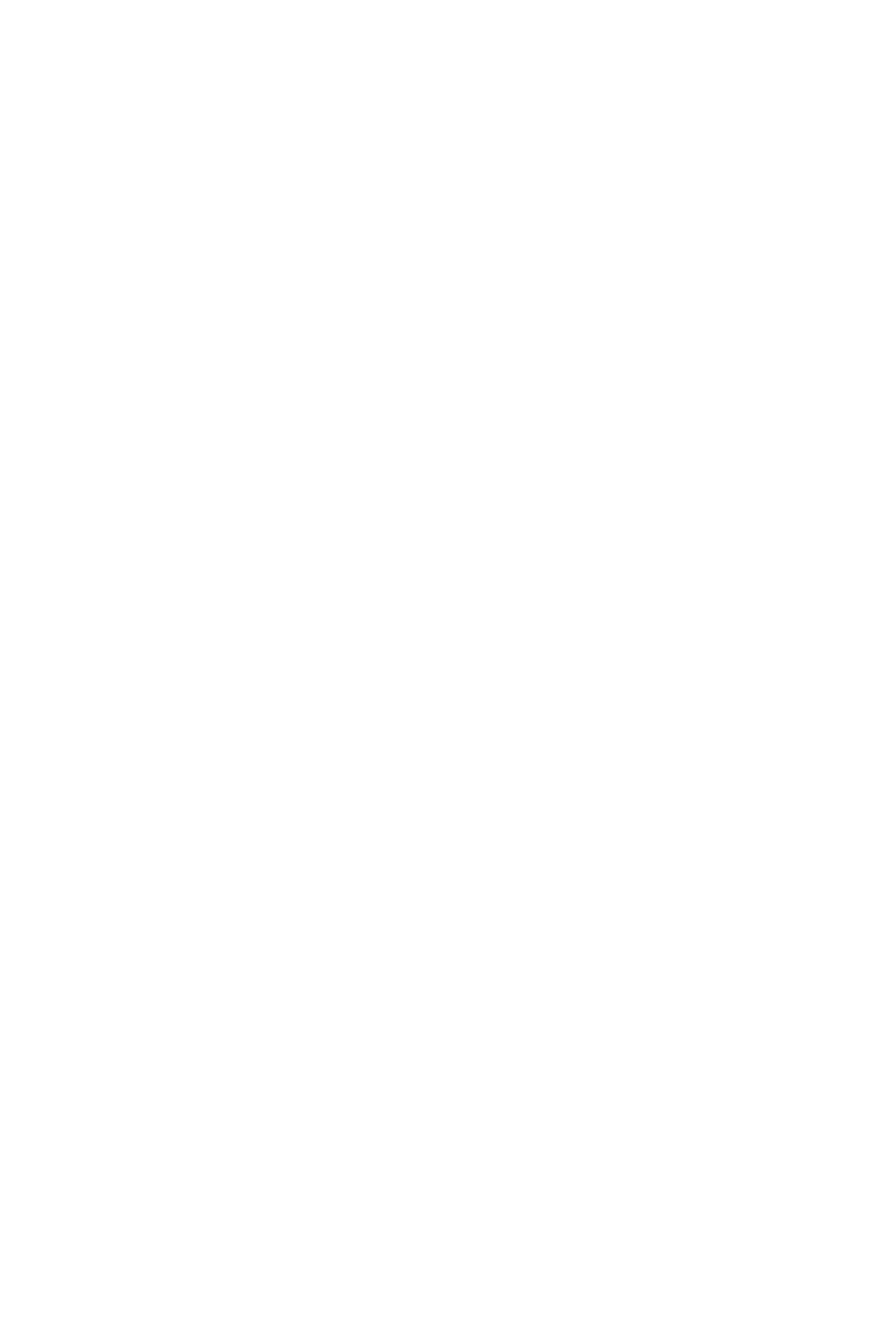
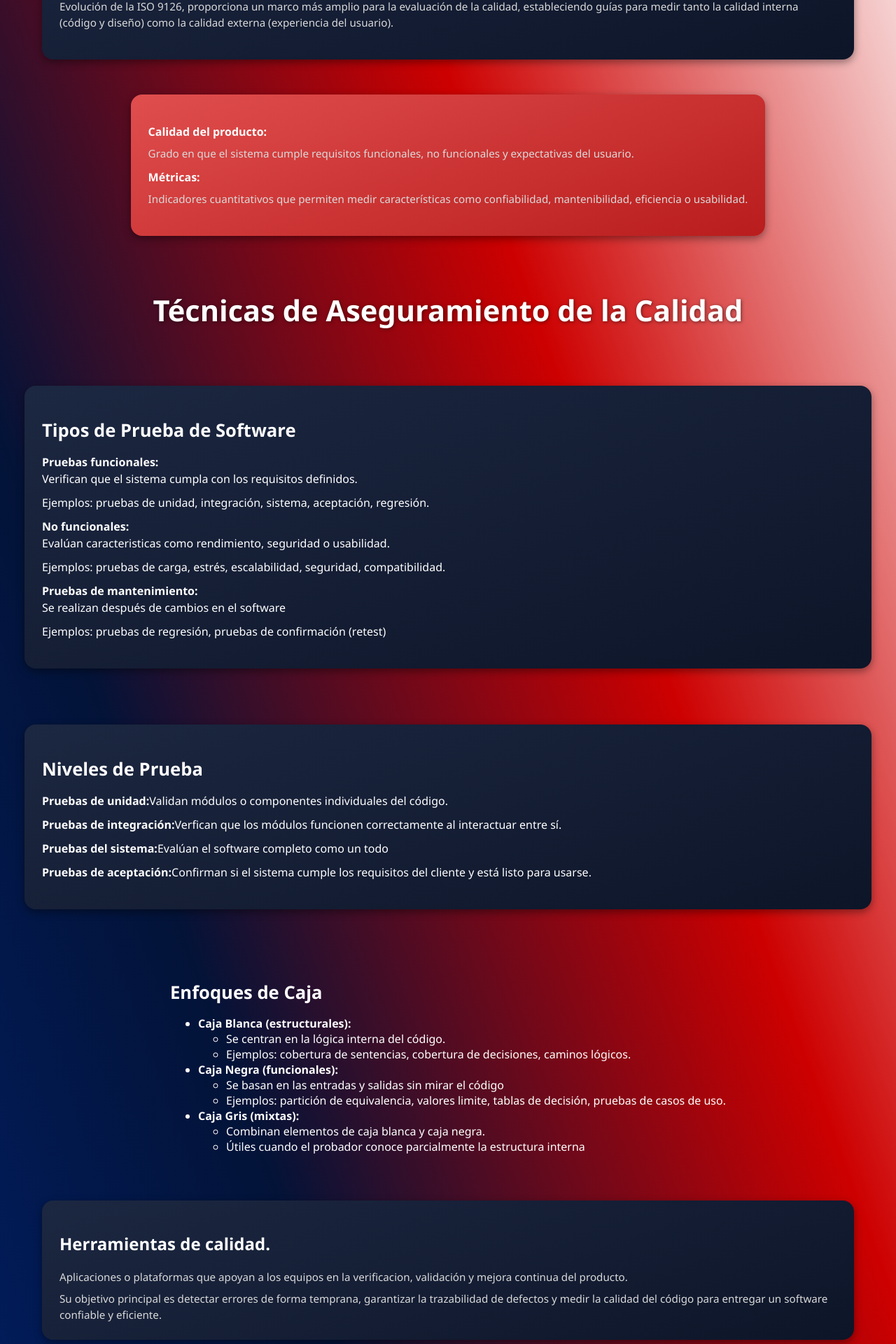
Before and after one commit to GastooCom/P-gina-Funcional-Prototipos, a React (Create React App) app in the folder proyecto_sgc/: page /gestioncalidadsoft in a window 1280 px wide. Before the commit this address had no page. Shown: the part 400-2320 px from the top of the page at 70% size. Before the commit the page ends 800 px from the top, so only its background shows below. Built offline with nearby package versions, Linux system fonts and the light colour scheme.

Commit message:
Subiendo gestion de calidad

```diff
--- a/proyecto_sgc/package.json
+++ b/proyecto_sgc/package.json
@@ -10,7 +10,7 @@
     "react": "^19.1.1",
     "react-dom": "^19.1.1",
     "react-router-dom": "^7.9.1",
-    "react-scripts": "5.0.1",
+    "react-scripts": "^5.0.1",
     "web-vitals": "^2.1.4"
   },
   "scripts": {
--- a/proyecto_sgc/src/App.jsx
+++ b/proyecto_sgc/src/App.jsx
@@ -3,6 +3,7 @@ import './App.css';
 import {BrowserRouter as Router, Routes, Route} from "react-router-dom";
 import Inicio from './components/Inicio';
 import ProcesoDesarrolloSoft from "./components/ProcesoDesarrolloSoft";
+import GestionCalidadSoft from './components/Gestion_de_calidad';
 
 function App() {
   return (
@@ -10,9 +11,9 @@ function App() {
       <Routes>
         <Route path="/" element={<Inicio />} />
         <Route path="/procesodesarrollosoft" element={<ProcesoDesarrolloSoft />}/>
-        {/*
+
         <Route path="/gestioncalidadsoft" element={<GestionCalidadSoft />} />
-        <Route path="/procesodesarrollosoft" element={<ProcesoDesarrolloSoft />}/>
+        {/*<Route path="/procesodesarrollosoft" element={<ProcesoDesarrolloSoft />}/>
         <Route path="/recursosaprendizaje" element={<RecursosAprendizaje />} />
         <Route path="/metodologiadetalle" element={<MetodologiaDetalle />} />
         */}
--- /dev/null
+++ b/proyecto_sgc/src/components/Gestion_de_calidad.jsx
@@ -0,0 +1,155 @@
+import React from 'react';
+import '../css/Gestion_de_calidad.css';
+
+
+const GestionCalidadSoft = () => {
+  return (
+
+    <div className="fundamentos-container">
+
+      <h1>Fundamentos:</h1>
+
+      <div className="panel izquierdo">
+        <h2>Estándares Internacionales</h2>
+        <ul>
+          <li>
+            <strong>ISO/IEC 9126:</strong>
+            <p>
+              Define un modelo de calidad de software basado en características como funcionalidad, confiabilidad, usabilidad, eficiencia, mantenibilidad y portabilidad.
+            </p>
+          </li>
+          <li>
+            <strong>ISO/IEC 25000 (SQuaRE):</strong>
+            <p>
+              Evolución de la ISO 9126, proporciona un marco más amplio para la evaluación de la calidad, estableciendo guías para medir tanto la calidad interna (código y diseño) como la calidad externa (experiencia del usuario).
+            </p>
+          </li>
+        </ul>
+      </div>
+
+      <div className="panel derecho">
+        <ul>
+          <li>
+            <strong>Calidad del producto:</strong>
+            <p>
+              Grado en que el sistema cumple requisitos funcionales, no funcionales y expectativas del usuario.
+            </p>
+          </li>
+          <li>
+            <strong>Métricas:</strong>
+            <p>
+              Indicadores cuantitativos que permiten medir características como confiabilidad, mantenibilidad, eficiencia o usabilidad.
+            </p>
+          </li>
+        </ul>
+      </div>
+
+      {/* <div className="icono-final">
+        <img src="ruta/de/la/imagen.jpg" alt="Descripción simbólica" />
+      </div> */}
+
+        {/*foto numero 7*/}
+      <h1 className="titulo principal"> Técnicas de Aseguramiento de la Calidad</h1>
+
+      {/* Tipos de Prueba */}
+      <section className="section">
+        <h2 className="titulo"> Tipos de Prueba de Software</h2>
+        <ul>
+          <li>
+            <strong>Pruebas funcionales:</strong>
+            <li>Verifican que el sistema cumpla con los requisitos definidos.</li>
+            <li>Ejemplos: pruebas de unidad, integración, sistema, aceptación, regresión.</li>
+          </li>
+          <li>
+            <strong>No funcionales:</strong>
+            <ul>
+              <li>Evalúan caracteristicas como rendimiento, seguridad o usabilidad.</li>
+              <li>Ejemplos: pruebas de carga, estrés, escalabilidad, seguridad, compatibilidad.</li>
+            </ul>
+          </li>
+          <li>
+            <strong>Pruebas de mantenimiento:</strong>
+            <ul>
+              <li>Se realizan después de cambios en el software</li>
+              <li>Ejemplos: pruebas de regresión, pruebas de confirmación (retest)</li>
+            </ul>
+          </li>
+        </ul>
+      </section>
+
+      {/* Niveles de Prueba */}
+      <section className="section">
+        <h2 className="titulo"> Niveles de Prueba</h2>
+        <ul>
+          <li><strong>Pruebas de unidad:</strong>Validan módulos o componentes individuales del código.</li>
+          <li><strong>Pruebas de integración:</strong>Verfican que los módulos funcionen correctamente al interactuar entre sí.</li>
+          <li><strong>Pruebas del sistema:</strong>Evalúan el software completo como un todo</li>
+          <li><strong>Pruebas de aceptación:</strong>Confirman si el sistema cumple los requisitos del cliente y está listo para usarse.</li>
+        </ul>
+      </section>
+
+      {/* Enfoques de Caja */}
+      <section>
+        <h2 className="titulo"> Enfoques de Caja</h2>
+        <ul>
+          <li>
+            <strong>Caja Blanca (estructurales):</strong>
+            <ul>
+              <li>Se centran en la lógica interna del código.</li>
+              <li>Ejemplos: cobertura de sentencias, cobertura de decisiones, caminos lógicos.</li>
+            </ul>
+          </li>
+          <li>
+            <strong>Caja Negra (funcionales):</strong>
+            <ul>
+              <li>Se basan en las entradas y salidas sin mirar el código</li>
+              <li>Ejemplos: partición de equivalencia, valores limite, tablas de decisión, pruebas de casos de uso.</li>
+            </ul>
+          </li>
+          <li>
+            <strong>Caja Gris (mixtas):</strong>
+            <ul>
+              <li>Combinan elementos de caja blanca y caja negra.</li>
+              <li>Útiles cuando el probador conoce parcialmente la estructura interna</li>
+            </ul>
+          </li>
+        </ul>
+      </section>
+
+        {/*foto numero 8*/}
+      <div className="bloque desarrollo">
+        <h2>Herramientas de calidad.</h2>
+        <p>Aplicaciones o plataformas que apoyan a los equipos en la verificacion, validación y mejora continua del producto.</p>
+         <p> Su objetivo principal es detectar errores de forma temprana, garantizar la trazabilidad de defectos y medir la calidad del código para entregar un software confiable y eficiente.</p>
+      </div>
+
+      <div className="bloque gestion">
+        <h3>Herramientas de gestión de pruebas</h3>
+        <p>Aplicaciones que permiten planificar, diseñar, ejecutar y documentar pruebas de software.</p>
+        <p>Con ellas, los equipos pueden asegurar que las funcionalidades cumplen con los requisitos y que no se introducen errores en nuevas funciones</p>
+      </div>
+
+      <div className="bloque recursos">
+        <h2>Seguimiento de defectos </h2>
+        <p>Son sistemas que facilitan el registro, priorización, asignación y monitoreo de los defectos encontrados en el software.</p>
+        <p>Ayudan a organizar el flujo de trabajo cuando aparecen bugs, evitando que queden sin resolver.</p>
+        <ul>
+          <li>Ejemplo:</li>
+          <li> <strong>Jira:</strong> Muy popular en entornos ágiles, permite gestionar defectos y tareas.</li>
+        </ul>
+      </div>
+
+      <div className="bloque metodologia">
+        <h2>Análisis de calidad</h2>
+        <p>Son programas que realizan un análisis estático o dinámico del código fuente, evaluando su estructura, seguridad y mantenibilidad.</p>
+        <p>Se enfocan en la calidad técnica, reduciendo la deuda técnica y fomentando buenas prácticas.</p>
+        <ul>
+          <li>Ejemplo:</li>
+          <li><strong>SonarQube:</strong> Analiza métricas como complejidad, duplicaciones y seguridad.</li>
+        </ul>
+      </div>
+    </div>
+  );
+};
+
+export default GestionCalidadSoft;
--- a/proyecto_sgc/src/components/Inicio.jsx
+++ b/proyecto_sgc/src/components/Inicio.jsx
@@ -15,7 +15,7 @@ export default function Inicio() {
       {/* Barra de navegación */}
       <div className="navbar">
         <button className="nav-btn" onClick={() => navigate("/procesodesarrollosoft")}>← Procesos de Desarrollo. Soft</button>
-        <button className="nav-btn">Gestion de Calidad. Soft</button>
+        <button className="nav-btn"onClick={() => navigate("/gestioncalidadsoft")}>Gestion de Calidad. Soft</button>
         <button className="nav-btn">Recursos y Aprendizaje</button>
         <button className="nav-btn">Metodologia en detalle</button>
         <button className="nav-btn">Adicionales →</button>
--- /dev/null
+++ b/proyecto_sgc/src/css/Gestion_de_calidad.css
@@ -0,0 +1,127 @@
+/* ===== Fondo general ===== */
+body {
+  margin: 0;
+  padding: 0;
+  font-family: 'Segoe UI', Tahoma, Geneva, Verdana, sans-serif;
+  background: linear-gradient(70deg, #002271, #031338, #cd0000, #ffffff);
+  min-height: 100vh;
+  color: white;
+}
+
+/* ===== Contenedor general ===== */
+.fundamentos-container {
+  display: flex;
+  flex-direction: column;
+  align-items: center;
+  padding: 40px 60px;
+  gap: 50px;
+}
+
+/* ===== Títulos principales ===== */
+.fundamentos-container h1 {
+  width: 100%;
+  text-align: center;
+  font-size: 2.6rem;
+  font-weight: bold;
+  margin-bottom: 30px;
+  text-shadow: 1px 1px 5px rgba(0,0,0,0.5);
+}
+
+/* ===== Subtítulos ===== */
+.titulo {
+  font-size: 1.6rem;
+  margin-bottom: 15px;
+  font-weight: bold;
+}
+
+/* ===== Paneles generales (Fundamentos y Técnicas) ===== */
+.panel {
+  flex: 1;
+  padding: 25px;
+  border-radius: 16px;
+  box-shadow: 0 4px 12px rgba(0,0,0,0.4);
+  min-width: 300px;
+}
+
+.panel.izquierdo {
+  background: linear-gradient(160deg, #1c2741, #0d1528);
+}
+
+.panel.derecho {
+  background: linear-gradient(160deg, #e04e4e, #b91c1c);
+}
+
+/* ===== Secciones (Técnicas de aseguramiento) ===== */
+.section {
+  background: linear-gradient(160deg, #1c2741, #0d1528);
+  padding: 25px;
+  border-radius: 16px;
+  box-shadow: 0 4px 12px rgba(0,0,0,0.4);
+  margin-bottom: 30px;
+  width: 100%;
+}
+
+/* ===== Bloques de Herramientas ===== */
+.bloque {
+  flex: 1;
+  padding: 25px;
+  border-radius: 16px;
+  box-shadow: 0 4px 12px rgba(0,0,0,0.4);
+  min-width: 280px;
+  margin-bottom: 20px;
+}
+
+.bloque.desarrollo {
+  background: linear-gradient(160deg, #1c2741, #0d1528);
+}
+
+.bloque.gestion {
+  background: linear-gradient(160deg, #e04e4e, #b91c1c);
+}
+
+.bloque.recursos {
+  background: linear-gradient(160deg, #1c2741, #0d1528);
+}
+
+.bloque.metodologia {
+  background: linear-gradient(160deg, #e04e4e, #b91c1c);
+}
+
+/* ===== Textos dentro de cajas ===== */
+.panel ul, .section ul, .bloque ul {
+  list-style: none;
+  padding: 0;
+}
+
+.panel li, .section li, .bloque li {
+  margin-bottom: 10px;
+  line-height: 1.5;
+}
+
+.panel strong, .section strong, .bloque strong {
+  color: #ffffff;
+  font-weight: bold;
+}
+
+.panel p, .section p, .bloque p {
+  margin: 8px 0 0;
+  font-size: 0.95rem;
+  line-height: 1.5;
+  color: #d9d9d9;
+}
+
+/* ===== Responsive ===== */
+@media (max-width: 900px) {
+  .fundamentos-container {
+    padding: 20px;
+    gap: 30px;
+  }
+
+  .fundamentos-container h1 {
+    font-size: 2rem;
+  }
+
+  .panel, .section, .bloque {
+    width: 100%;
+  }
+}
```
Also changed, not shown: 1 other file (tests, documents, lock files or other folders).
